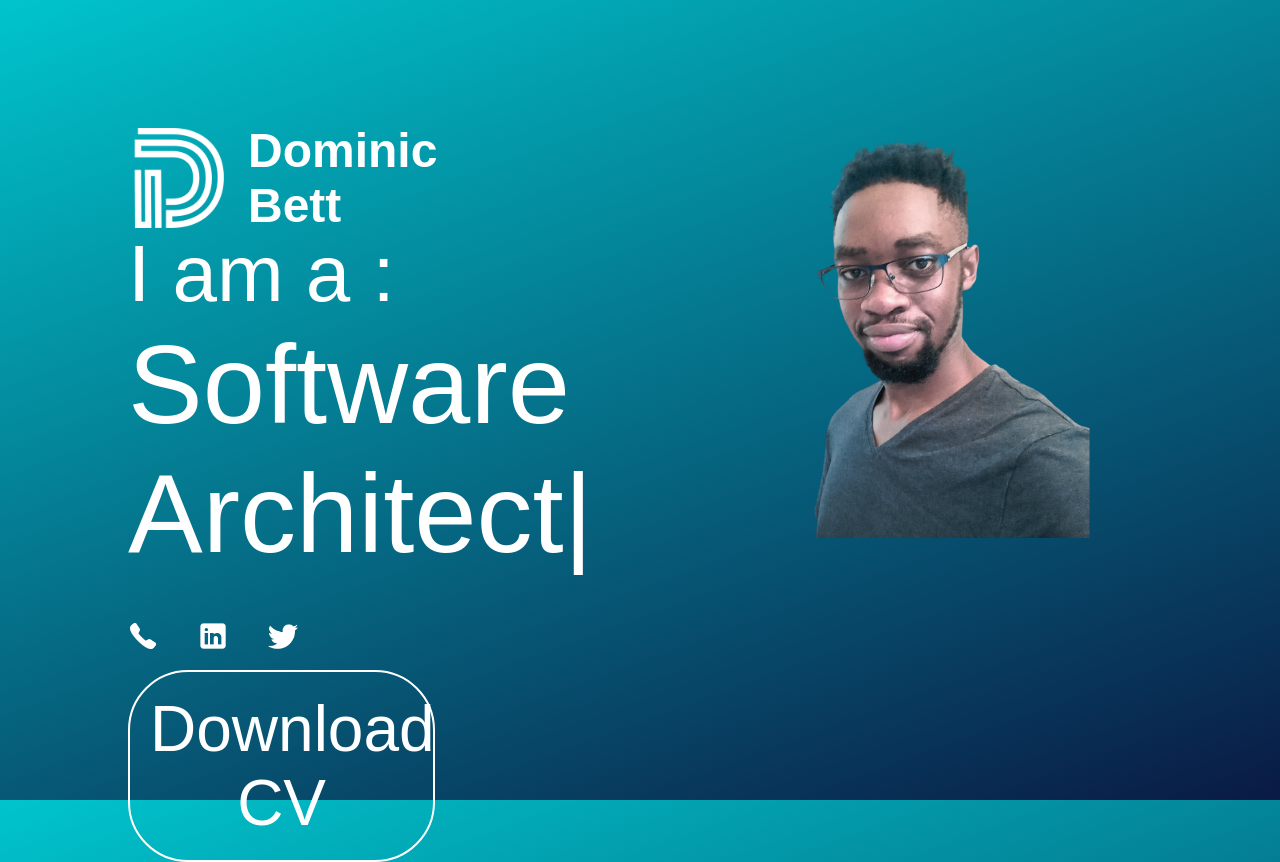
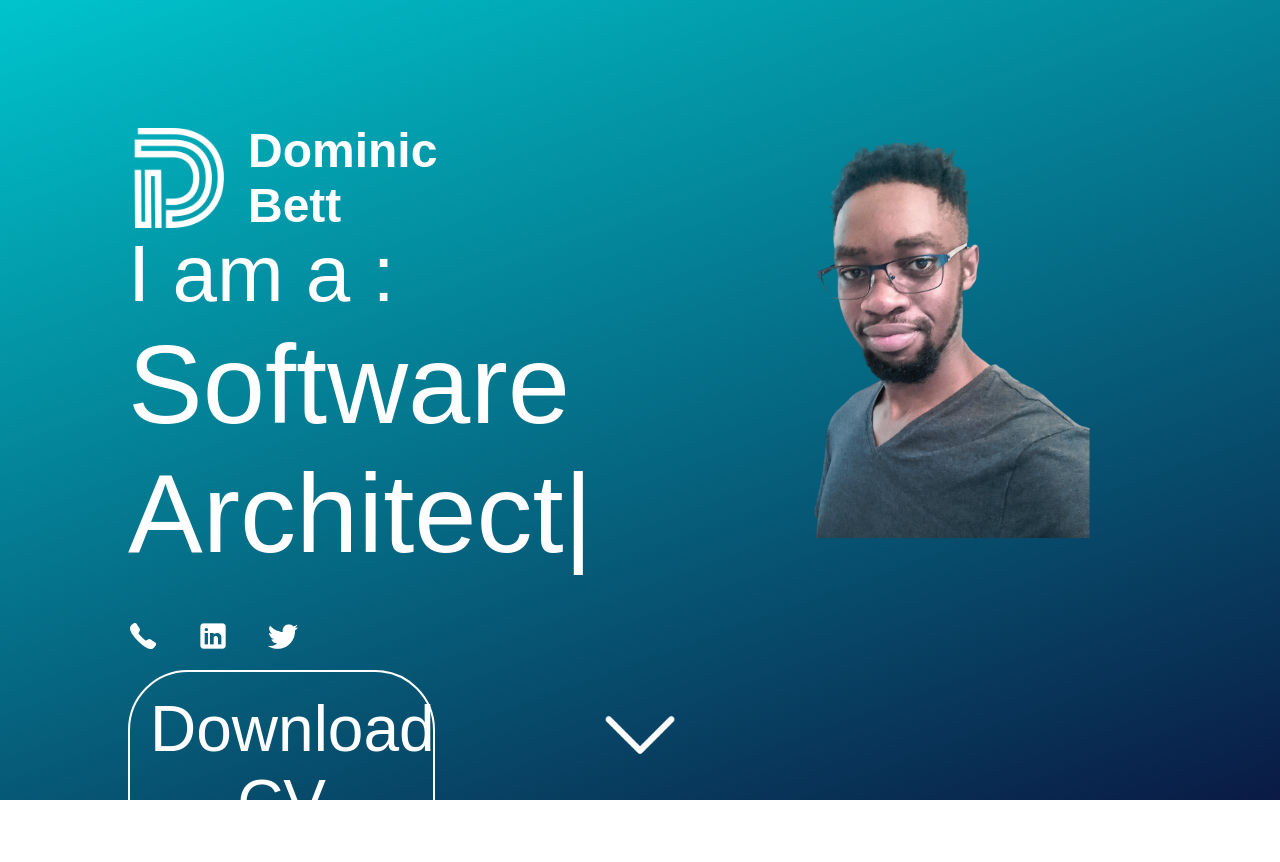
Before and after one commit to domiebett/domiebett.github.io, a React (Create React App) app: page / in a window 1280 px wide. After the commit the page ends 800 px from the top, so only its background shows below. Built offline with nearby package versions, Linux system fonts and the light colour scheme.

Commit message:
scrolling capability

```diff
--- a/src/App.scss
+++ b/src/App.scss
@@ -1,7 +1,6 @@
 * {
     padding: 0;
     margin: 0;
-    transition: all 0.5s;
     user-select: none;
 }
 
@@ -17,3 +16,22 @@ body {
   width: 100vw;
   height: 100vh;
 }
+
+button {
+  cursor: pointer;
+}
+
+.no-style-button {
+  padding: 0;
+  margin: 0;
+  background: none;
+  border: none;
+}
+
+.MainComponent {
+  position: fixed;
+  top: 0;
+  width: 80%;
+  padding: 10%;
+  transition: opacity 0.5s ease-in-out;
+}
--- a/src/App.tsx
+++ b/src/App.tsx
@@ -1,10 +1,31 @@
 import Intro from './components/intro/Intro';
 import './App.scss';
+import Scroller from 'components/helpers/Scroller';
+import Experience from 'components/experience/Experience';
+import { useState } from 'react';
 
 const App = () => {
+  const Components = [Intro, Experience]
+  const [activeIndex, setActiveIndex] = useState(0);
+
+  const scroll = (value: number) => {
+    if (activeIndex + value < 0) {
+      return setActiveIndex(0);
+    } else if (activeIndex + value >= Components.length) {
+      return setActiveIndex(Components.length - 1);
+    }
+
+    return setActiveIndex(activeIndex + value);
+  }
+
   return (
     <div className='App'>
-      <Intro />
+      {
+        Components.map((Component, index) => (
+          <Component visible={index === activeIndex} />
+        ))
+      }
+      <Scroller scroll={scroll} scrollUpActive={activeIndex > 0} scrollDownActive={activeIndex < Components.length - 1} />
     </div>
   );
 };
--- /dev/null
+++ b/src/components/experience/Experience.tsx
@@ -0,0 +1,18 @@
+import { MainCompProps } from 'types/Props';
+
+const Experience = ({ visible }: MainCompProps) => {
+  return (
+    <div
+      className="MainComponent Experience"
+      style={{
+        visibility: visible ? 'visible' : 'hidden',
+        opacity: visible ? 1 : 0,
+      }}
+    >
+      This is my Experience.
+      <span>I am a very experienced dude</span>
+    </div>
+  );
+};
+
+export default Experience;
--- a/src/components/helpers/Scroller.scss
+++ b/src/components/helpers/Scroller.scss
@@ -0,0 +1,48 @@
+.Scroller {
+  .scroll {
+    width: 100px;
+    height: 100px;
+    left: 50vw;
+    transform: translateX(-50%);
+
+    &.up {
+      position: fixed;
+      top: 10px;
+      animation: topJump 1.5s infinite;
+    }
+
+    &.down {
+      position: fixed;
+      bottom: 10px;
+      animation: bottomJump 1.5s infinite;
+    }
+
+    img {
+      width: 100%;
+    }
+  }
+}
+
+@keyframes bottomJump {
+  0% {
+    bottom: 10px;
+  }
+  50% {
+    bottom: 20px;
+  }
+  100% {
+    bottom: 10px;
+  }
+}
+
+@keyframes topJump {
+  0% {
+    top: 10px;
+  }
+  50% {
+    top: 20px;
+  }
+  100% {
+    top: 10px;
+  }
+}
--- a/src/components/helpers/Scroller.tsx
+++ b/src/components/helpers/Scroller.tsx
@@ -1,16 +1,34 @@
-import { useState } from "react";
+import { useState } from 'react';
+import { Arrow } from 'assets/icons';
+
 import './Scroller.scss';
 
-const Scroller = () => {
-    const scrollDownActive = useState(true);
-    const scrollUpActive = useState(false);
+const Scroller = ({ scroll, scrollUpActive, scrollDownActive }: Props) => {
+  return (
+    <div className="Scroller">
+      <button
+        onClick={() => scroll(-1)}
+        className="no-style-button scroll up"
+        style={{ visibility: scrollUpActive ? 'visible' : 'hidden' }}
+      >
+        <img src={Arrow.up} alt="" />
+      </button>
 
-    return (
-        <div className="Scroller">
-            <div className="scroll-up"></div>
-            <div className="scroll-down"></div>
-        </div>
-    )
+      <button
+        onClick={() => scroll(1)}
+        className="no-style-button scroll down"
+        style={{ visibility: scrollDownActive ? 'visible' : 'hidden' }}
+      >
+        <img src={Arrow.down} alt="" />
+      </button>
+    </div>
+  );
+};
+
+interface Props {
+  scroll: Function;
+  scrollUpActive: boolean;
+  scrollDownActive: boolean;
 }
 
 export default Scroller;
--- a/src/components/intro/Intro.scss
+++ b/src/components/intro/Intro.scss
@@ -1,7 +1,5 @@
 .Intro {
-  padding: 10%;
   display: flex;
   flex-direction: row;
   justify-content: space-between;
-  width: 80%;
 }
--- a/src/components/intro/Intro.tsx
+++ b/src/components/intro/Intro.tsx
@@ -1,10 +1,17 @@
 import AboutMe from './about-me/AboutMe';
 import Pic from './pic/Pic';
 import './Intro.scss';
+import { MainCompProps } from 'types/Props';
 
-const Intro = () => {
+const Intro = ({ visible }: MainCompProps) => {
   return (
-    <div className='Intro'>
+    <div
+      className="MainComponent Intro"
+      style={{
+        visibility: visible ? 'visible' : 'hidden',
+        opacity: visible ? 1 : 0,
+      }}
+    >
       <AboutMe />
       <Pic />
     </div>
--- a/src/components/intro/about-me/AboutMe.scss
+++ b/src/components/intro/about-me/AboutMe.scss
@@ -43,6 +43,7 @@
       border-radius: 60px;
       background: none;
       width: 50%;
+      cursor: pointer;
 
       &:hover {
         background-color: white;
--- /dev/null
+++ b/src/types/Props.ts
@@ -0,0 +1,3 @@
+export interface MainCompProps {
+  visible: boolean;
+}
```
Also changed, not shown: src/assets/icons/up-arrow.png.
